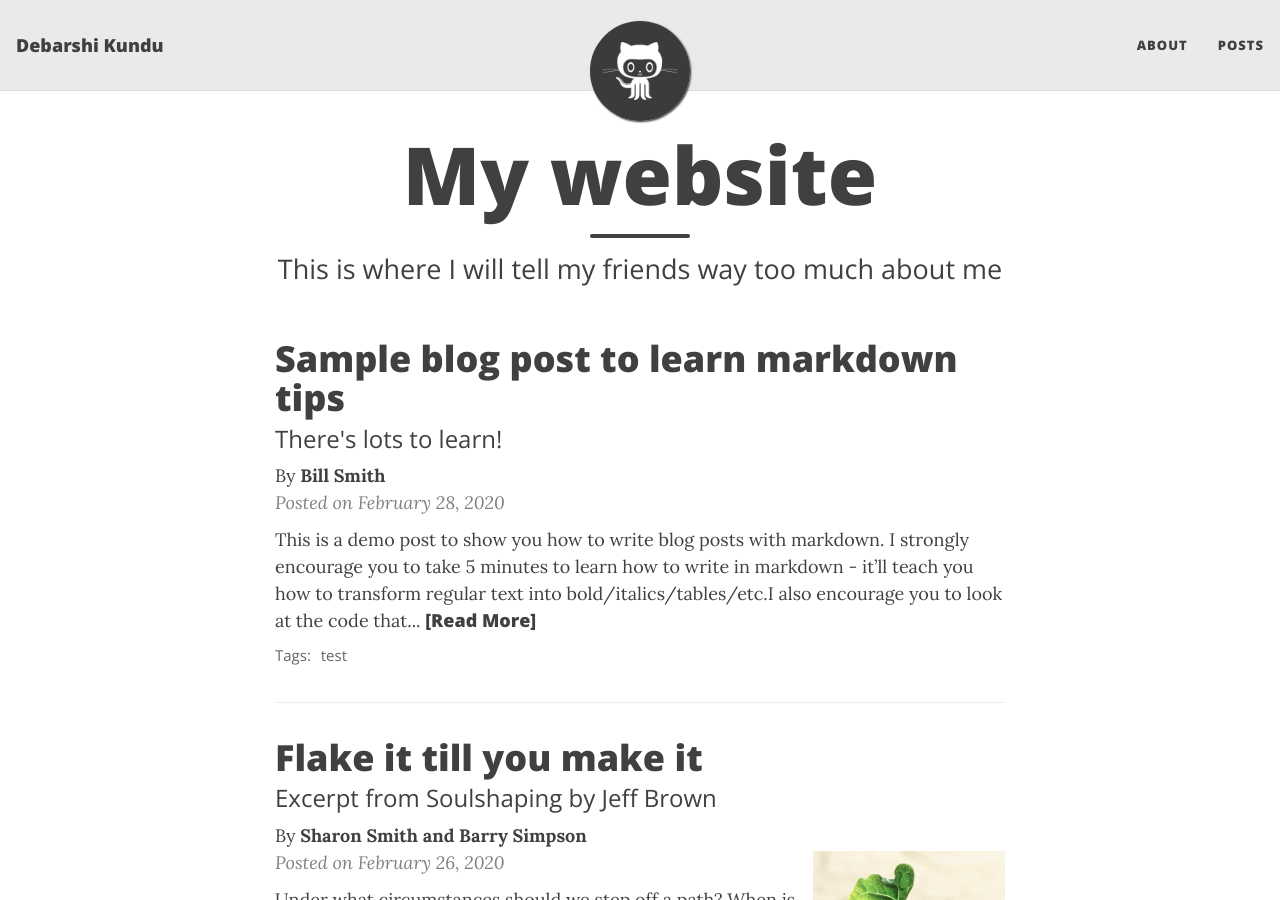
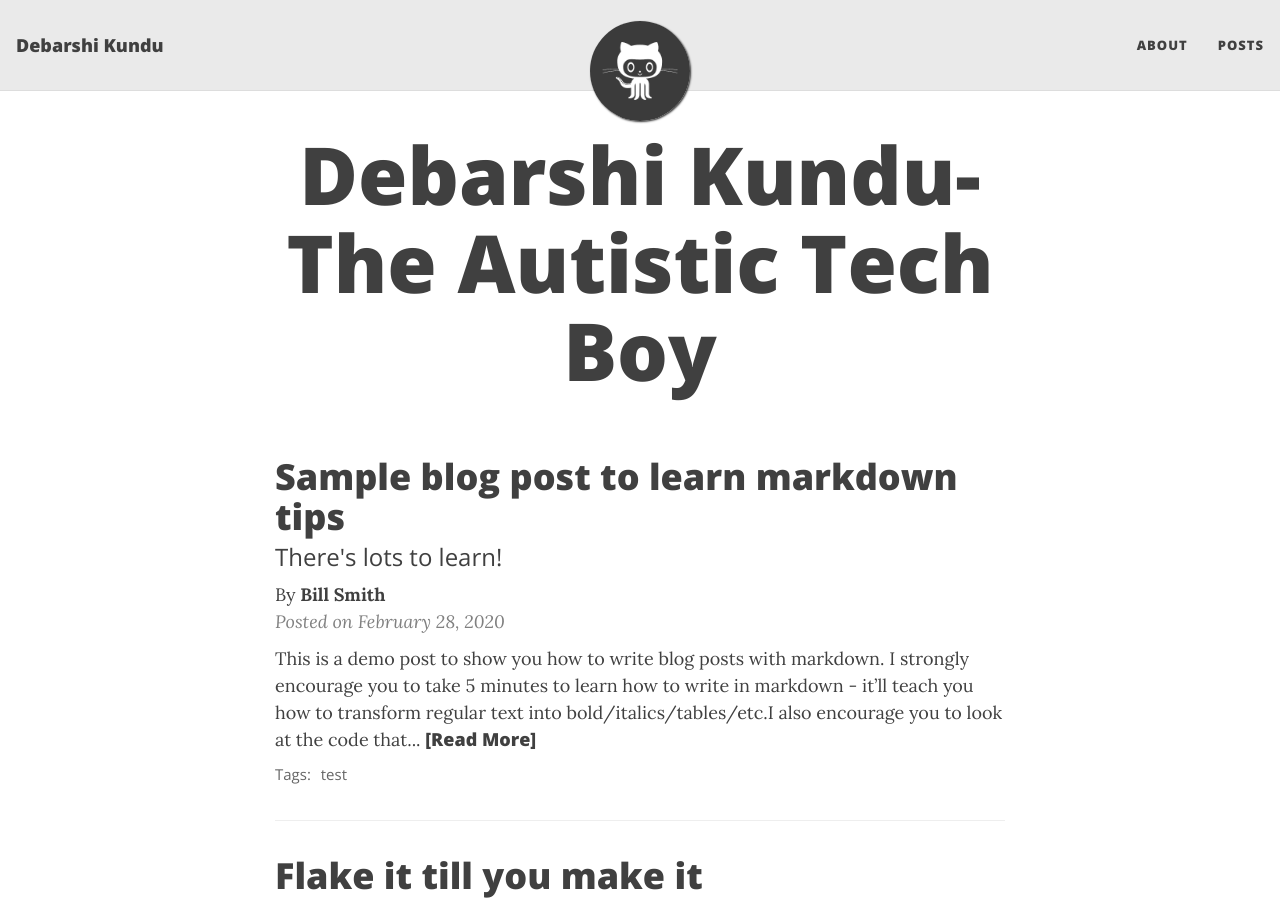
Before and after one commit to debarshikundu/debarshikundu.github.io, a Jekyll site: the page built from index.html, in a window 1280 px wide and 900 px high. Built offline with Jekyll 4.4.1, drawn with Linux system fonts in a browser that asks for light colours.

Commit message:
test edit

```diff
--- a/index.html
+++ b/index.html
@@ -1,5 +1,5 @@
 ---
 layout: home
-title: My website
-subtitle: This is where I will tell my friends way too much about me
+title: Debarshi Kundu- The Autistic Tech Boy
+
 ---
```
